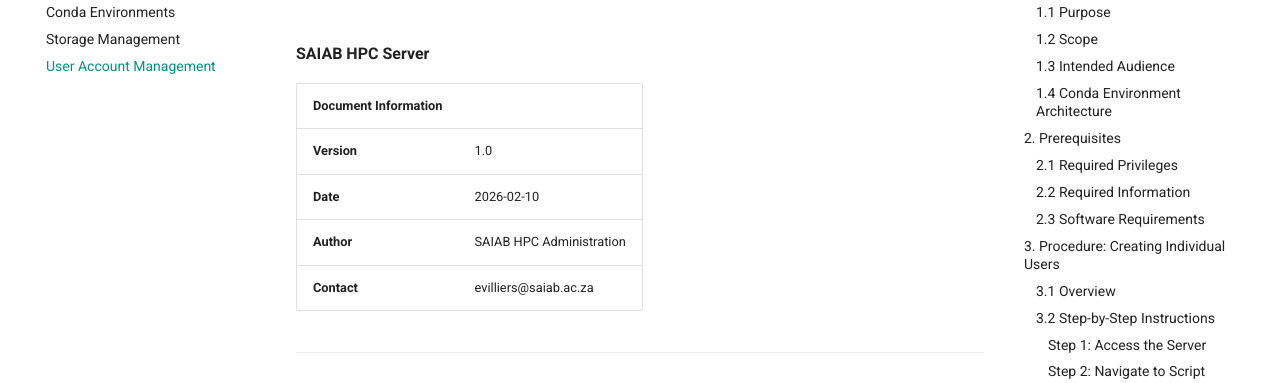
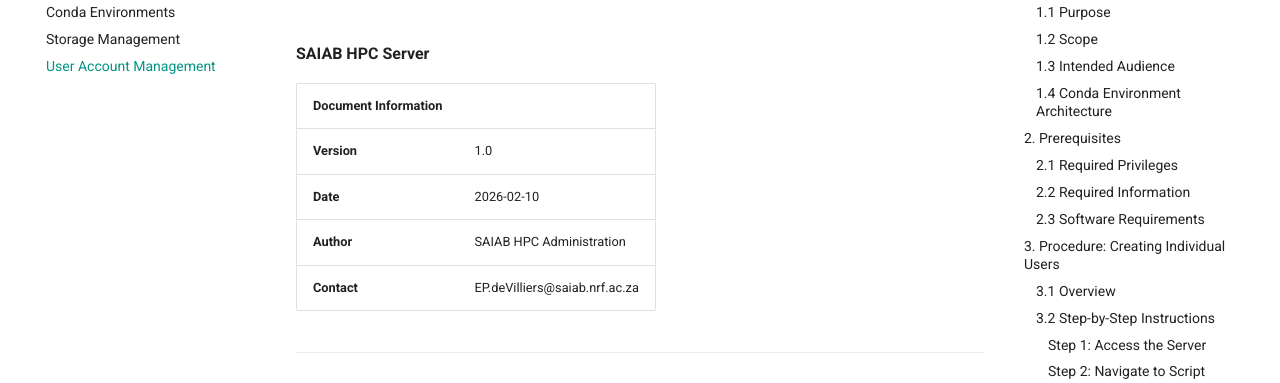
Before and after one commit to evilliers/agrp-sops, an MkDocs documentation site: the page built from docs/hpc/user_management_sop.md, in a window 1280 px wide and 900 px high. Shown: the part 228-611 px from the top of the window. Built offline with MkDocs 1.6.1 and Material for MkDocs 9.7.7, drawn with Linux system fonts in a browser that asks for light colours; comment, search, counter and statistics services are not loaded.

Commit message:
Update SOP: change email address

```diff
--- a/docs/hpc/user_management_sop.md
+++ b/docs/hpc/user_management_sop.md
@@ -7,7 +7,7 @@
 | **Version** | 1.0 |
 | **Date** | 2026-02-10 |
 | **Author** | SAIAB HPC Administration |
-| **Contact** | evilliers@saiab.ac.za |
+| **Contact** | EP.deVilliers@saiab.nrf.ac.za |
 
 ---
 
```
Also changed, not shown: docs/hpc/storage_management_sop.md (+1 -1 lines).
